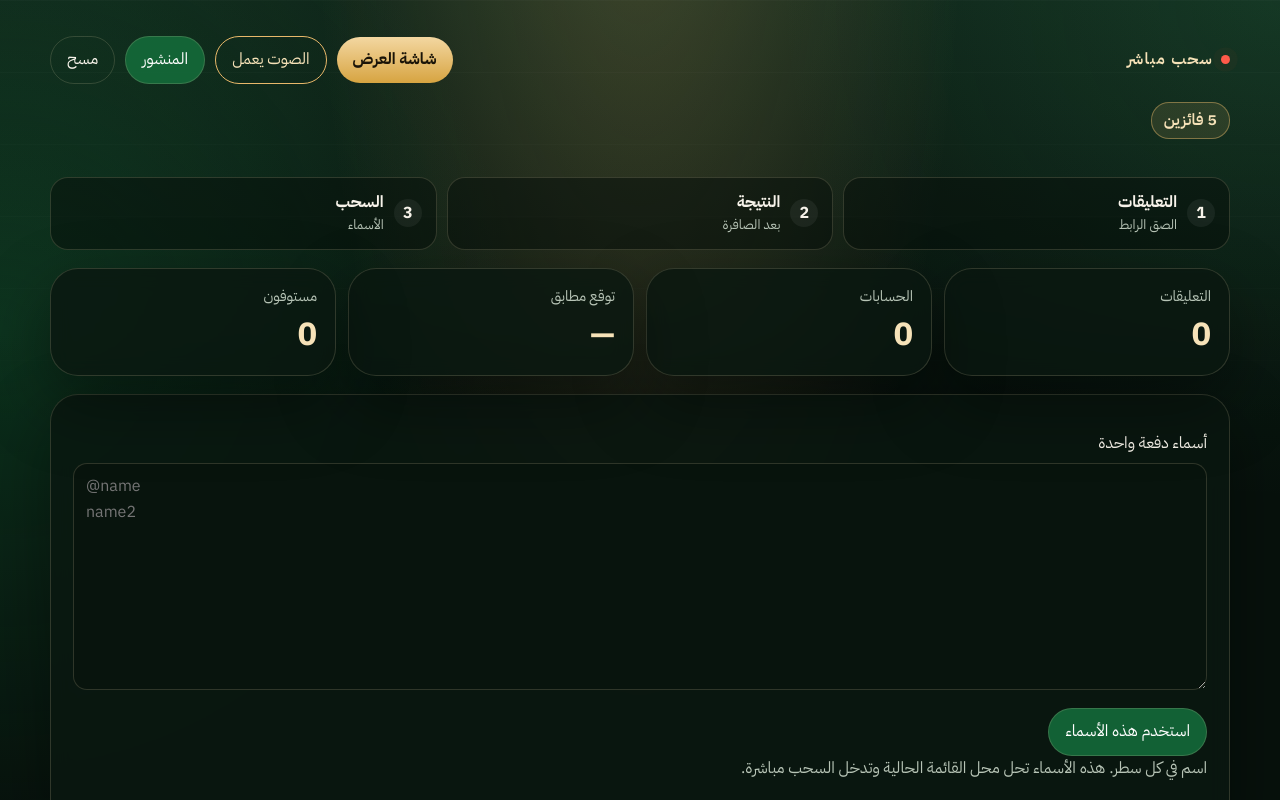
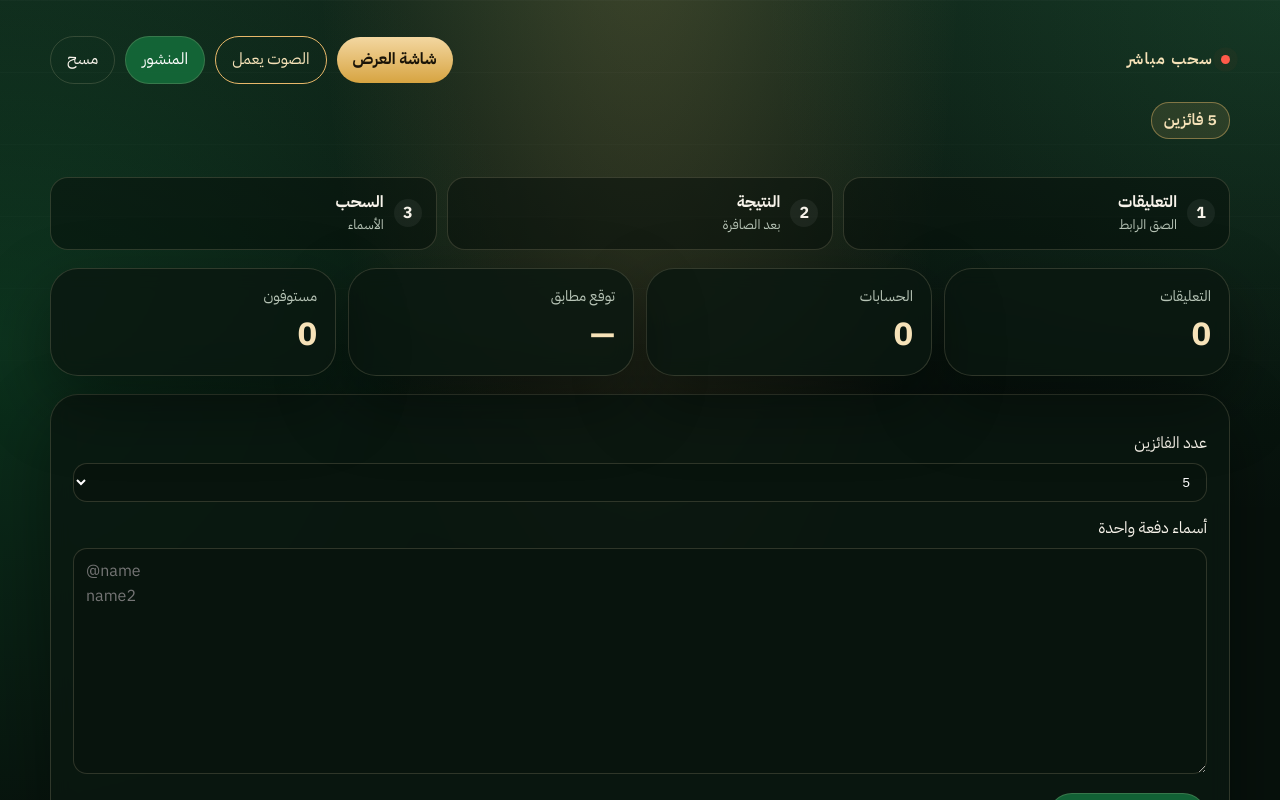
Before and after one commit to zoudne/giveaway, a React (Vite) app: page / in a window 1280 px wide. Shown: the top 800 px of the page. Built offline with nearby package versions, Linux system fonts and the light colour scheme.

Commit message:
Add a winner-count select list for the draw.

```diff
--- a/src/components/ImportPanel.tsx
+++ b/src/components/ImportPanel.tsx
@@ -232,17 +232,20 @@ export function ImportPanel({
       <p className="hint">منشن حساب المسابقة لا يُحسب ضمن العدد المطلوب. يظهر عدد المشاركين الآن: {commentCount}.</p>
       </div>
 
-      <div className="settings-row" hidden>
+      <div className="settings-row">
         <label>
           عدد الفائزين
-          <input
+          <select
             data-testid="winner-count"
-            type="number"
-            min={1}
-            max={20}
             value={winnerCount}
-            onChange={(event) => onWinnerCount(Math.min(20, Math.max(1, Number(event.target.value) || 1)))}
-          />
+            onChange={(event) => onWinnerCount(Number(event.target.value))}
+          >
+            {Array.from({ length: 20 }, (_, index) => index + 1).map((count) => (
+              <option key={count} value={count}>
+                {count}
+              </option>
+            ))}
+          </select>
         </label>
       </div>
 
--- a/src/index.css
+++ b/src/index.css
@@ -284,7 +284,7 @@ button:disabled { opacity: 0.45; cursor: not-allowed; transform: none; }
 .score-sep { font-size: 2rem; color: var(--gold-2); padding-bottom: 28px; }
 .form-error { color: var(--red); margin-top: 8px; }
 .settings-row, .link-form, .manual-form { margin-top: 14px; }
-.settings-row input, .link-form input, .manual-form input, .filters input, .inline-edit input, .scope input, .bulk-form textarea {
+.settings-row input, .settings-row select, .link-form input, .manual-form input, .filters input, .inline-edit input, .scope input, .bulk-form textarea {
   border: 1px solid var(--line);
   background: #08140d;
   border-radius: 14px;
@@ -303,10 +303,13 @@ button:disabled { opacity: 0.45; cursor: not-allowed; transform: none; }
 }
 .link-form input, .manual-form input { direction: ltr; text-align: left; }
 .link-form label, .settings-row label, .manual-form input { flex: 1; min-width: 0; }
-.link-form input, .settings-row input, .manual-form input, .filters input, .score-row input {
+.link-form input, .settings-row input, .settings-row select, .manual-form input, .filters input, .score-row input {
   width: 100%;
   min-width: 0;
   max-width: 100%;
+}
+.settings-row select {
+  cursor: pointer;
 }
 .help { margin-top: 14px; color: var(--muted); }
 .help summary { cursor: pointer; color: var(--gold-2); }
```
